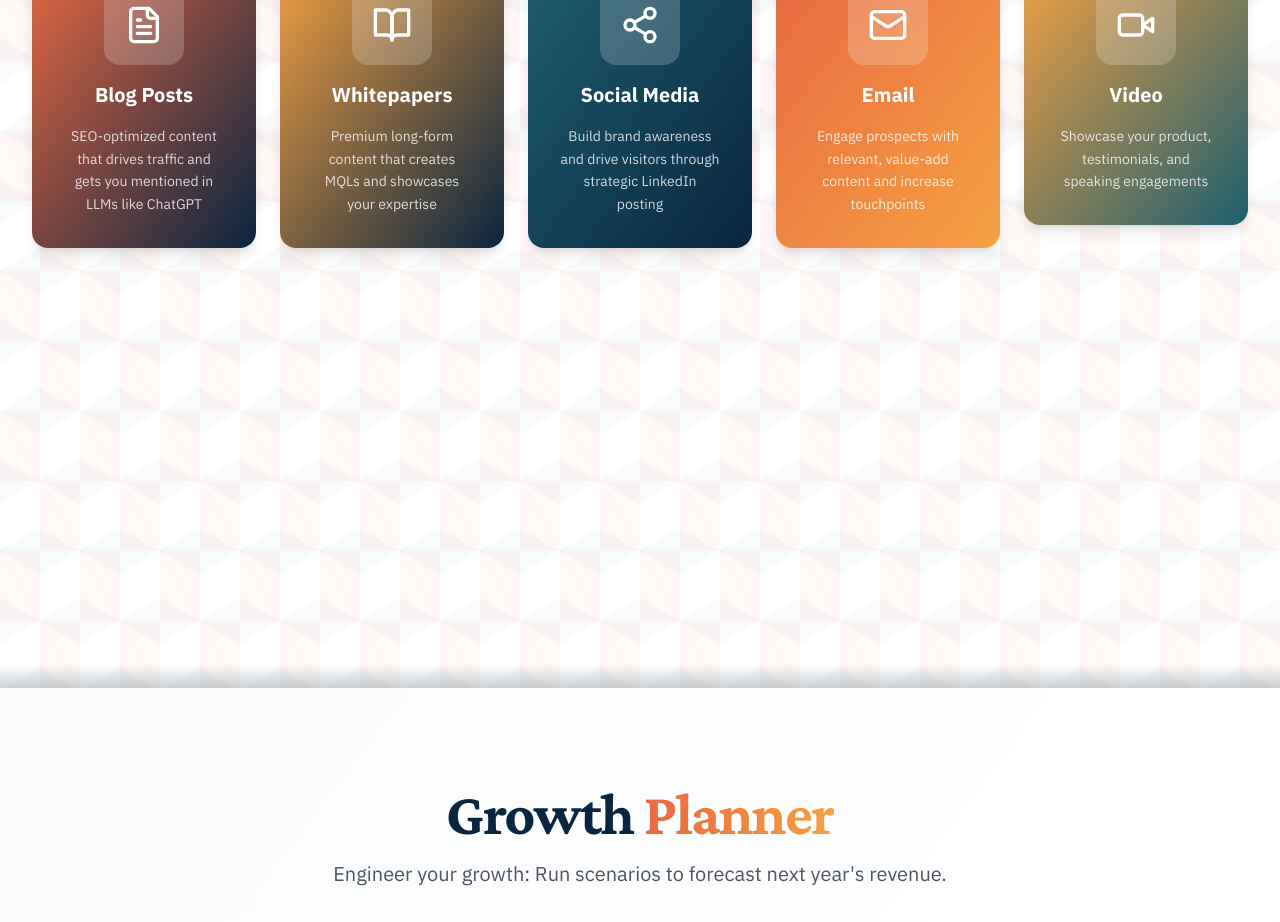
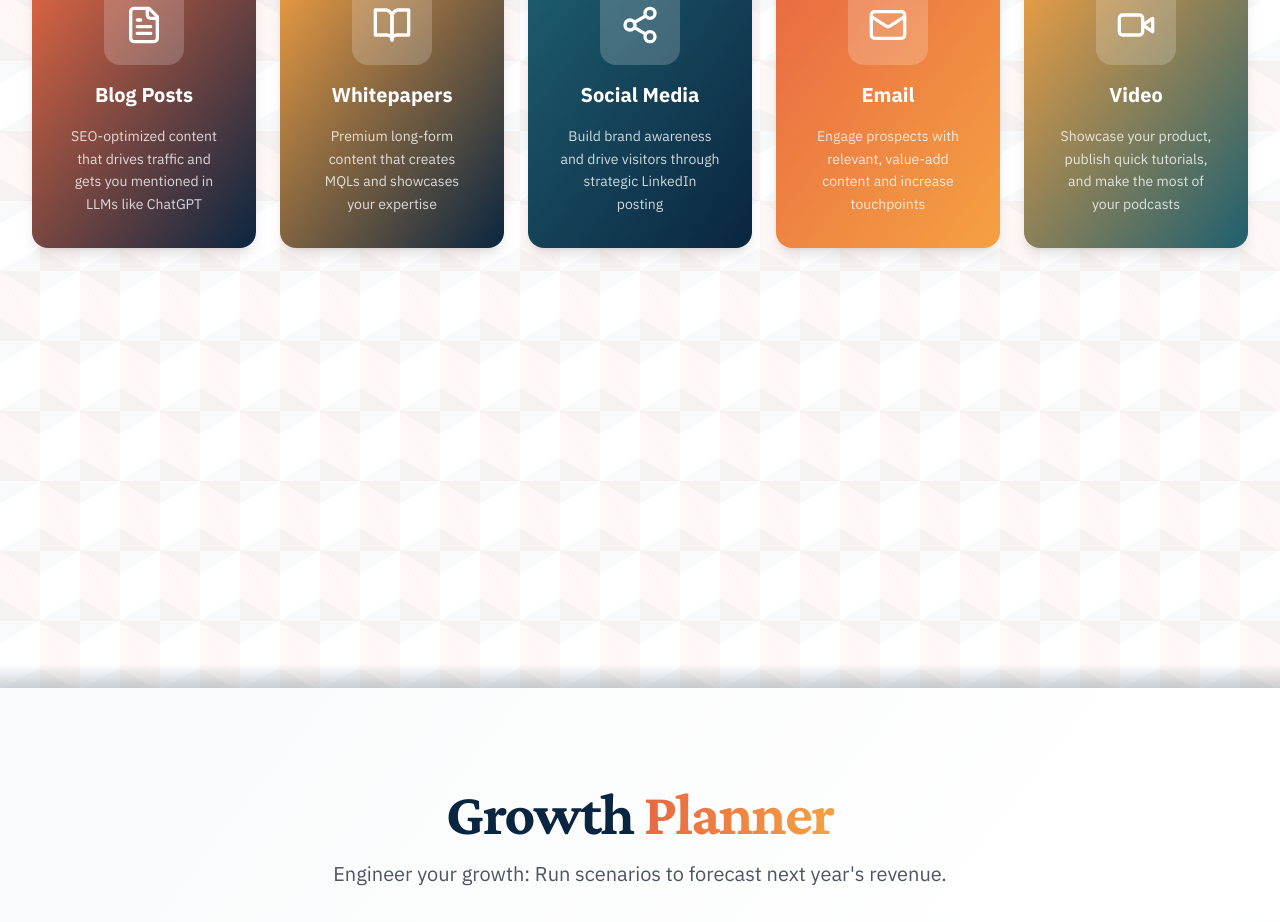
Before and after one commit to StanAlt/AcadiaIM, a React (Vite) app: page / in a window 1280 px wide. Shown: the part 4821-5743 px from the top of the page. Built offline with nearby package versions, Linux system fonts and the light colour scheme.

Commit message:
Fix newsletter header overlap with navigation logo

```diff
--- a/src/components/Newsletter.jsx
+++ b/src/components/Newsletter.jsx
@@ -34,7 +34,7 @@ export default function Newsletter() {
   };
 
   return (
-    <div className="min-h-screen bg-gradient-to-b from-acadia-navy via-acadia-navy to-gray-900">
+    <div className="min-h-screen bg-gradient-to-b from-acadia-navy via-acadia-navy to-gray-900 pt-20">
       {/* Header */}
       <header className="border-b border-acadia-coral/20 bg-acadia-navy/50 backdrop-blur-sm">
         <div className="max-w-7xl mx-auto px-6 lg:px-8 py-8">
--- a/src/components/Services.jsx
+++ b/src/components/Services.jsx
@@ -56,7 +56,7 @@ const channels = [
   {
     icon: Video,
     title: "Video",
-    description: "Showcase your product, testimonials, and speaking engagements",
+    description: "Showcase your product, publish quick tutorials, and make the most of your podcasts",
     details: "Video content helps you showcase your product, present compelling testimonials, and make the most of your speaking engagements and podcast appearances. We turn your thought leadership into engaging visual content.",
     color: "from-acadia-gold to-acadia-teal"
   }
```
